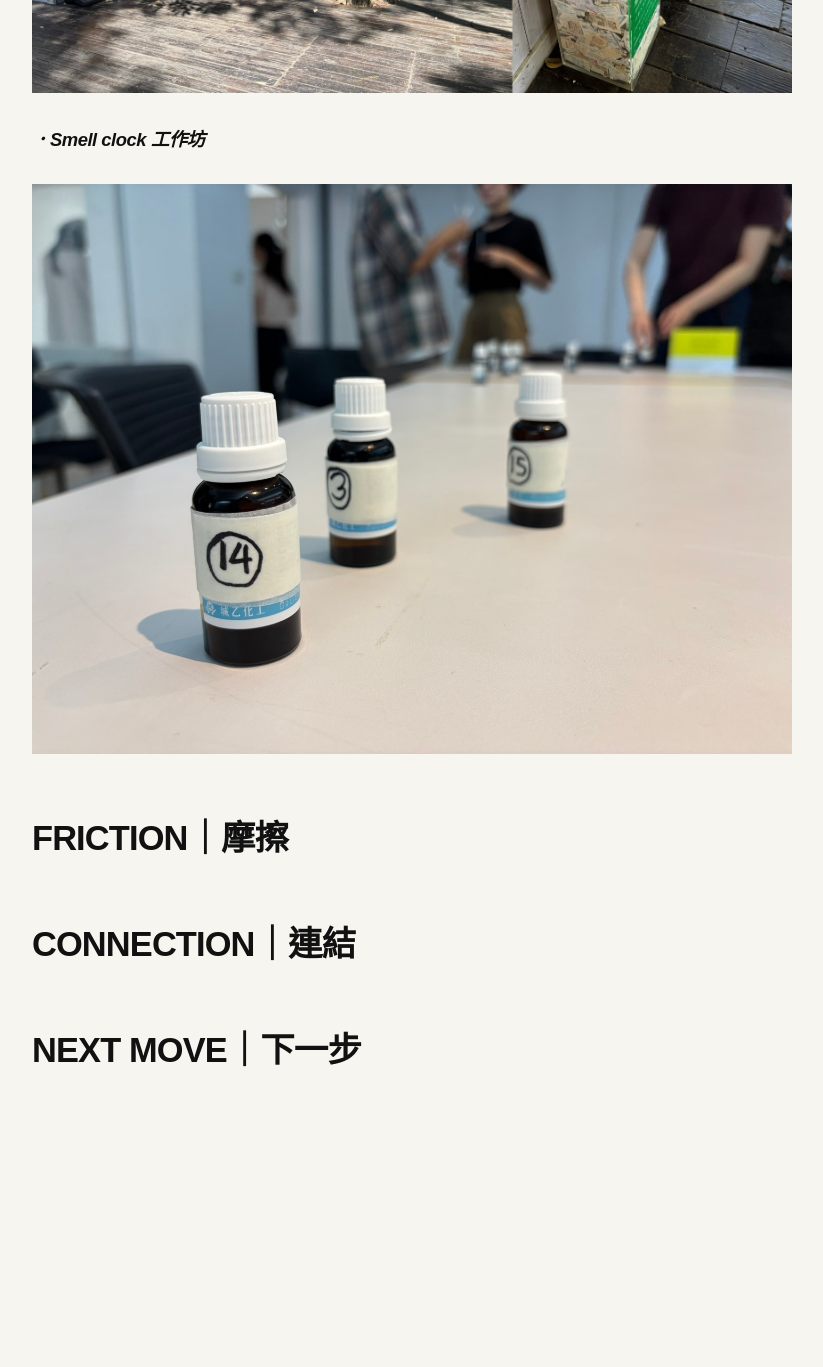
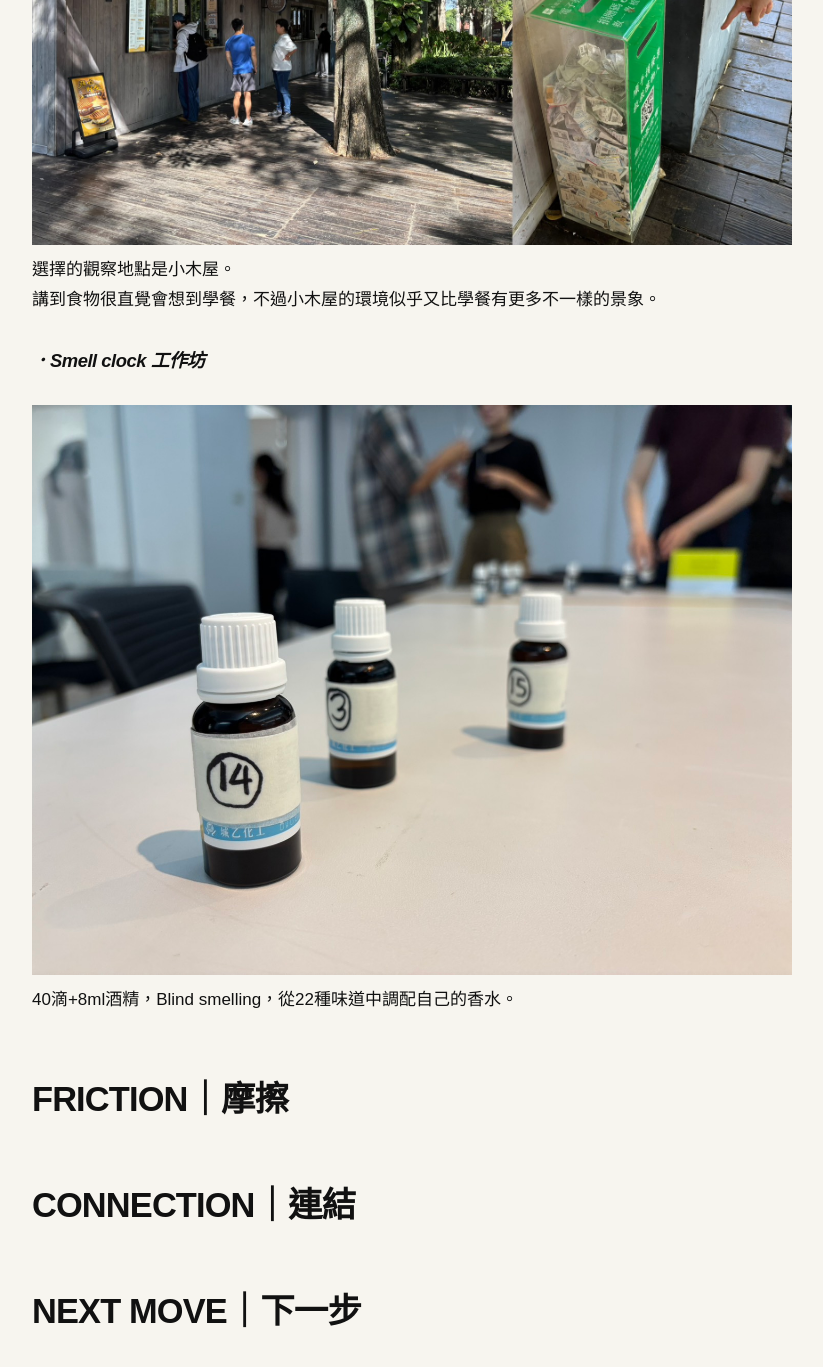
Before and after one commit to liki1928/fieldworkarchive, a Jekyll site: the page built from weeks/week-04.md, in a window 1280 px wide and 1400 px high, scrolled down 1542 px. Shown: the top 1367 px of the window, without its empty margins (48-871 px from the left). Built offline with Jekyll 4.4.1, drawn with Linux system fonts in a browser that asks for light colours; before the commit the page ends 2720 px from its top, so only the background shows below that; some of the changed text lies outside the part shown.

Commit message:
Update week-04.md

```diff
--- a/weeks/week-04.md
+++ b/weeks/week-04.md
@@ -7,22 +7,24 @@ permalink: /weeks/week-04/
 
 # 物質與慢暴力
 <!-- 請保留具體的現場、材料、語句或身體感受。 -->
->
-
+>小木屋、垃圾桶、嗅覺疲勞
 
 ## TRACE｜痕跡
 <!-- 放入 1–3 張圖片，並為每張圖片寫下具體說明：何時、何地、發生了什麼，以及為什麼留下它。 -->
 ### _．B組導讀工作坊_
+透過抽卡牌來決定對象及觀看方式，觀察校園中的慢暴力。
 ![圖ㄧ]({{ '/assets/images/w04-1.jpg' | relative_url }})
+我們這組抽到的對象是「食物」，觀看方式是「誰承擔」。
 ![圖二]({{ '/assets/images/w04-2.jpg' | relative_url }})
+選擇的觀察地點是小木屋。<br>
+講到食物很直覺會想到學餐，不過小木屋的環境似乎又比學餐有更多不一樣的景象。
 
 ### _．Smell clock 工作坊_
 ![圖三]({{ '/assets/images/w04-3.jpg' | relative_url }})
-
+40滴+8ml酒精，Blind smelling，從22種味道中調配自己的香水。
 
 ## FRICTION｜摩擦
 <!-- 描述一個沒有如預期發生的瞬間。 -->
-
 
 ## CONNECTION｜連結
 <!-- 選擇本週閱讀或課堂案例中的一個概念。它如何改變你對上述瞬間的理解？ -->
```
